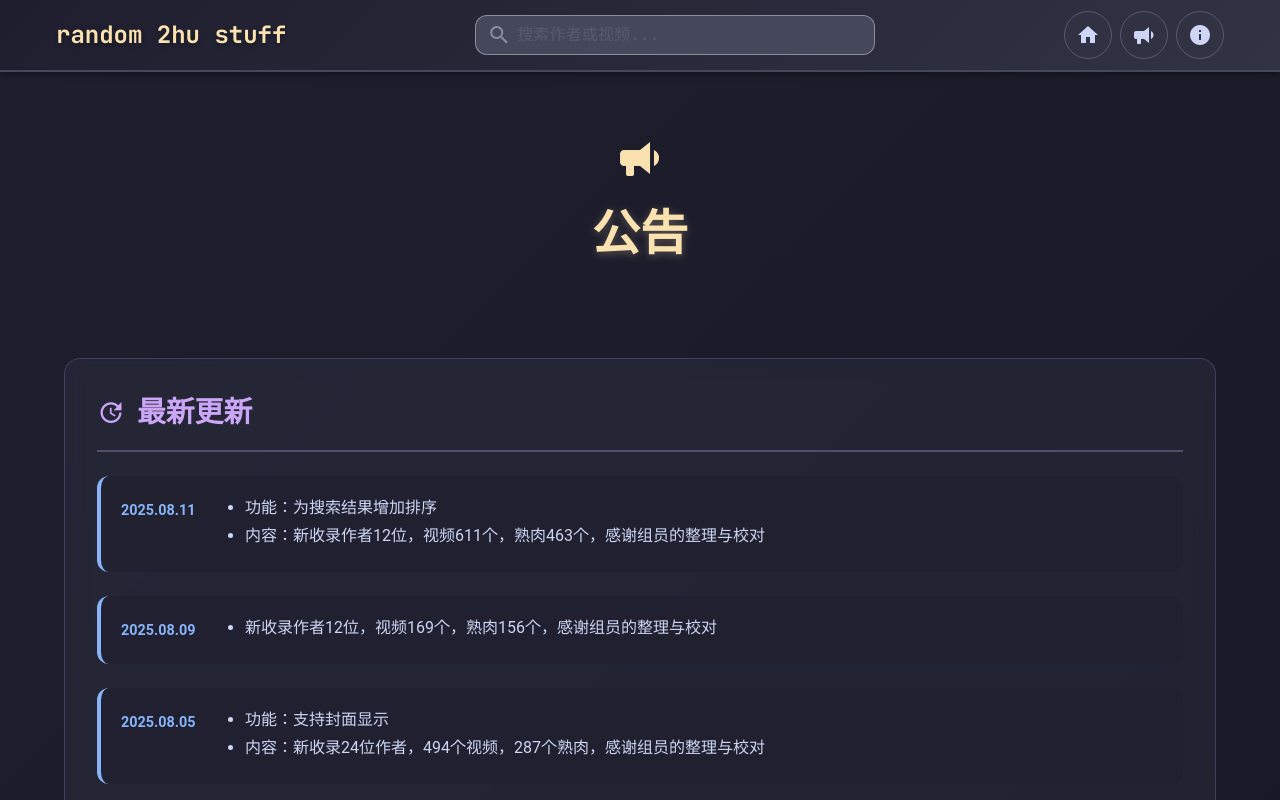
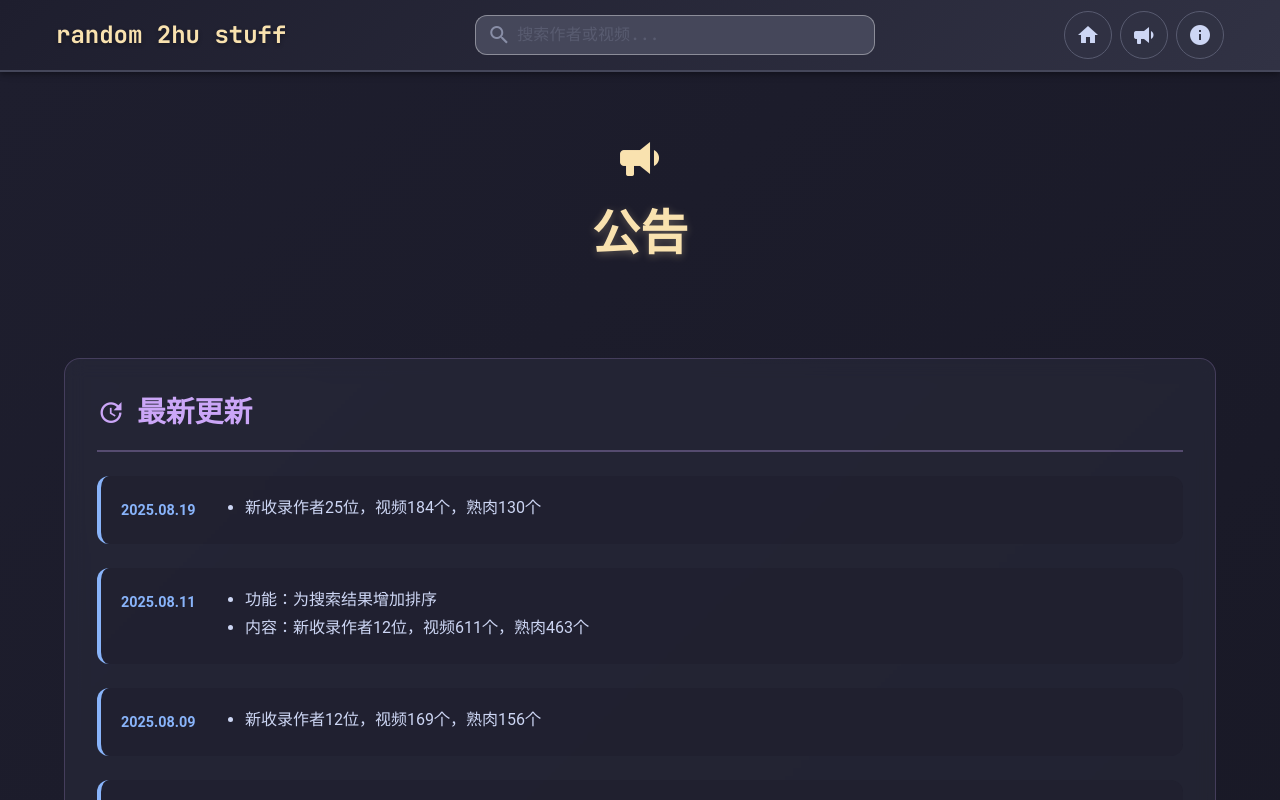
Before and after one commit to RandomNEET/random-2hu-stuff, a Vue app in the folder frontend/: page /announcement in a window 1280 px wide. Shown: the top 800 px of the page. Built offline with nearby package versions, Linux system fonts and the light colour scheme.

Commit message:
content update

```diff
--- a/frontend/src/views/AboutView.vue
+++ b/frontend/src/views/AboutView.vue
@@ -28,7 +28,7 @@
           <h2 class="section-title">共同维护</h2>
         </div>
         <p class="section-text">
-          如果你也有想要推荐的作品，强烈欢迎加入一起维护网站！
+          如果你也有想要推荐的作品，欢迎加入一起维护网站！
         </p>
         <p class="section-text" style="margin-top: 16px">
           PS：会复制粘贴就行了，没有技术要求。
@@ -125,7 +125,11 @@ onMounted(() => {
 /* Main about page container with gradient background */
 .about-page {
   min-height: 100vh;
-  background: linear-gradient(135deg, #1e1e2e 0%, #181825 100%); /* Catppuccin Mocha Base to Crust gradient */
+  background: linear-gradient(
+    135deg,
+    #1e1e2e 0%,
+    #181825 100%
+  ); /* Catppuccin Mocha Base to Crust gradient */
   color: #cdd6f4; /* Catppuccin Mocha Text */
   padding: 32px 0;
 }
@@ -205,7 +209,10 @@ onMounted(() => {
 /* Statistics grid layout */
 .stats-grid {
   display: grid;
-  grid-template-columns: repeat(auto-fit, minmax(200px, 1fr)); /* Responsive grid */
+  grid-template-columns: repeat(
+    auto-fit,
+    minmax(200px, 1fr)
+  ); /* Responsive grid */
   gap: 24px;
 }
 
--- a/frontend/src/views/AnnouncementView.vue
+++ b/frontend/src/views/AnnouncementView.vue
@@ -16,11 +16,20 @@
 
         <div class="update-timeline">
           <div class="update-item">
+            <div class="update-date">2025.08.19</div>
+            <div class="update-content">
+              <ul>
+                <li>新收录作者25位，视频184个，熟肉130个</li>
+              </ul>
+            </div>
+          </div>
+
+          <div class="update-item">
             <div class="update-date">2025.08.11</div>
             <div class="update-content">
               <ul>
                 <li>功能：为搜索结果增加排序</li>
-                <li>内容：新收录作者12位，视频611个，熟肉463个，感谢组员的整理与校对</li>
+                <li>内容：新收录作者12位，视频611个，熟肉463个</li>
               </ul>
             </div>
           </div>
@@ -29,9 +38,7 @@
             <div class="update-date">2025.08.09</div>
             <div class="update-content">
               <ul>
-                <li>
-                  新收录作者12位，视频169个，熟肉156个，感谢组员的整理与校对
-                </li>
+                <li>新收录作者12位，视频169个，熟肉156个</li>
               </ul>
             </div>
           </div>
@@ -41,9 +48,7 @@
             <div class="update-content">
               <ul>
                 <li>功能：支持封面显示</li>
-                <li>
-                  内容：新收录24位作者，494个视频，287个熟肉，感谢组员的整理与校对
-                </li>
+                <li>内容：新收录24位作者，494个视频，287个熟肉</li>
               </ul>
             </div>
           </div>
@@ -53,7 +58,7 @@
             <div class="update-content">
               <ul>
                 <li>功能：视频列表支持按照翻译状态排序，为部分视频添加备注</li>
-                <li>内容：新增20位作者，363个视频，感谢群友的整理</li>
+                <li>内容：新增20位作者，363个视频</li>
               </ul>
             </div>
           </div>
```
